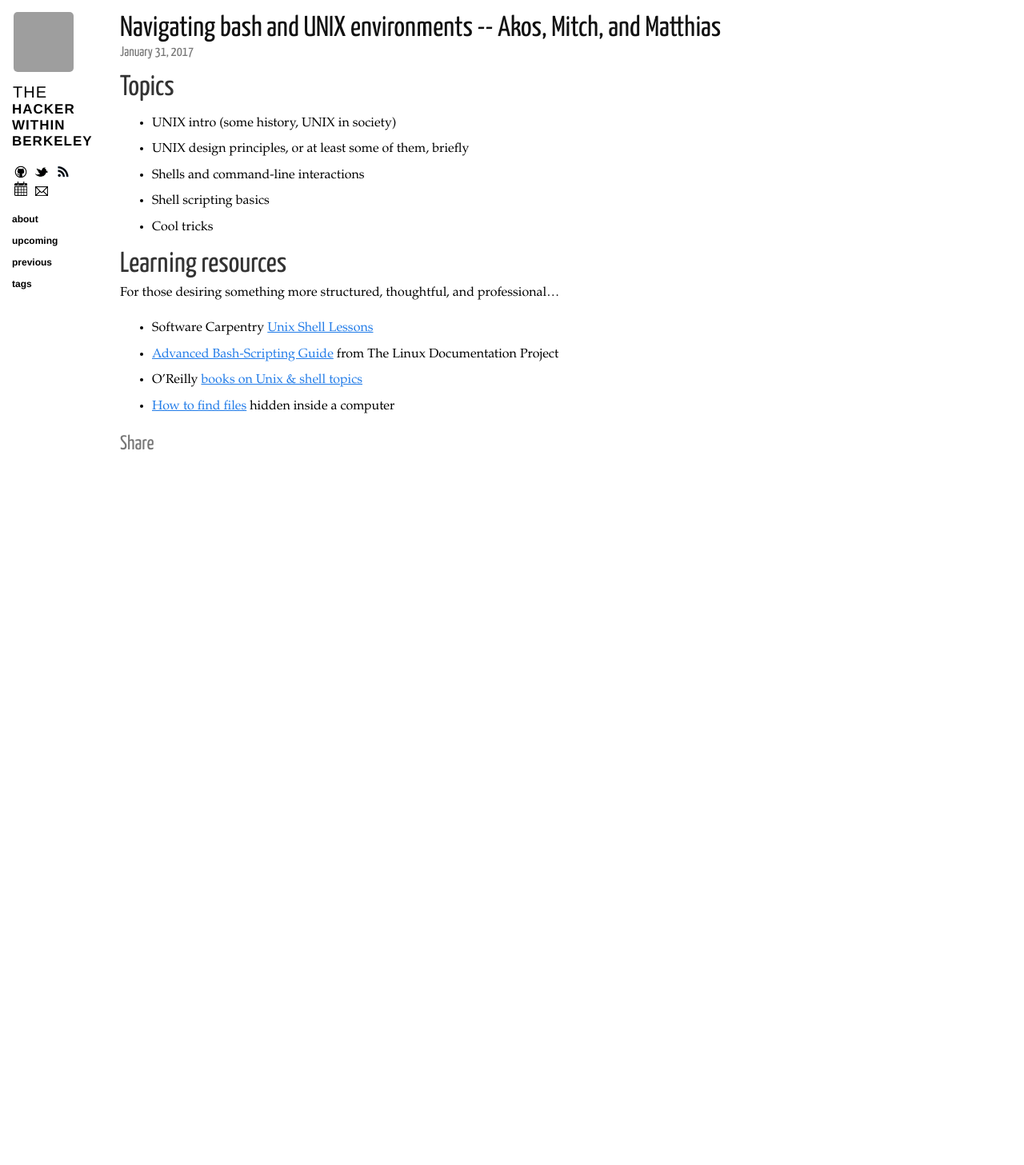
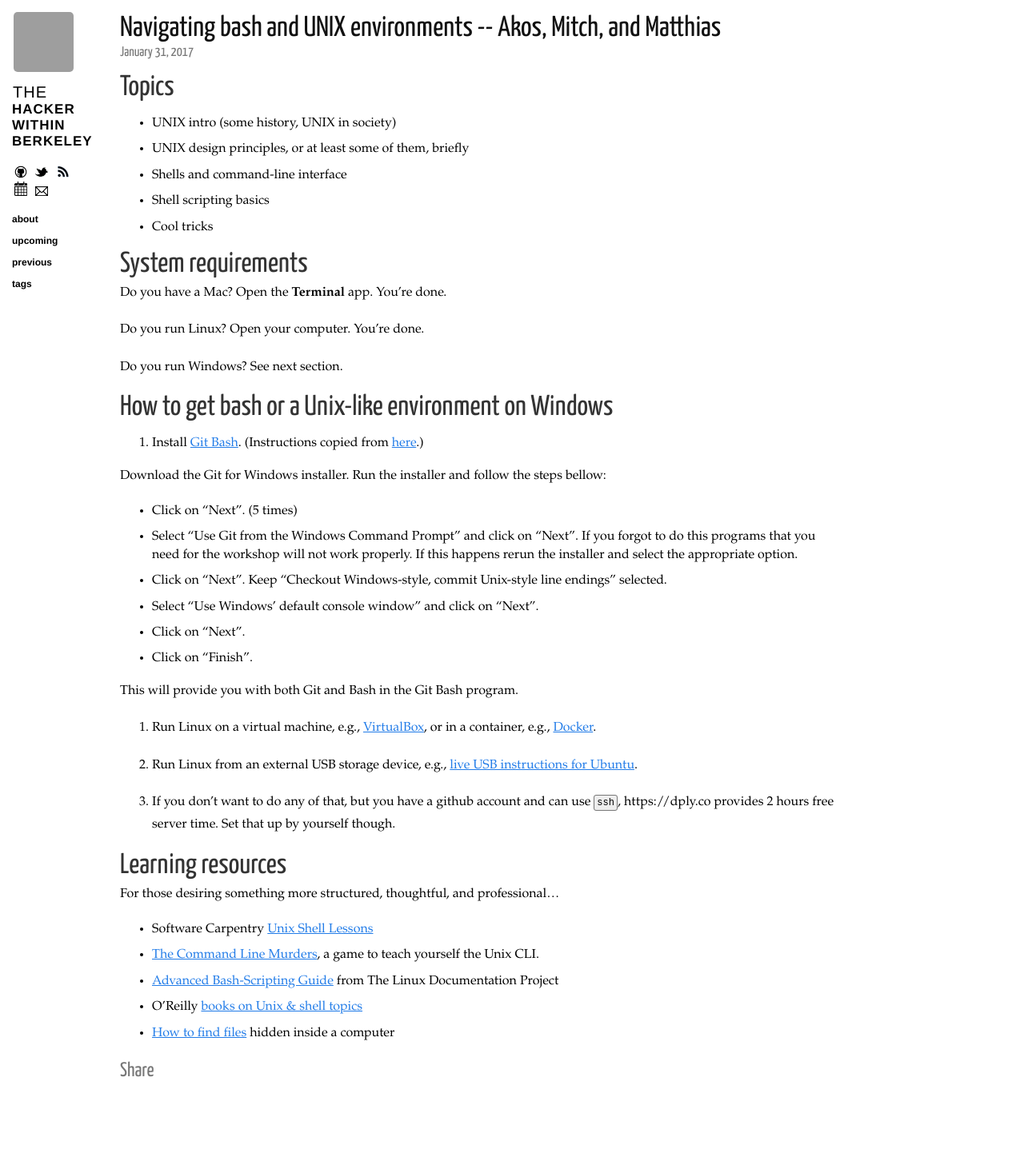
Before and after one commit to thehackerwithin/berkeley, a Jekyll site: the page built from docs/_posts/2017-01-31-bash-unix-env.md, in a window 1280 px wide. Shown: the whole page at 80% size. Built offline with Jekyll 4.4.1, drawn with Linux system fonts in a browser that asks for light colours; nearby versions of some CDN libraries; before the commit the page ends 900 px from its top, so only the background shows below that; grey boxes are pictures that could not be loaded.

Commit message:
Add Win install instructions & link to CL murders

```diff
--- a/docs/_posts/2017-01-31-bash-unix-env.md
+++ b/docs/_posts/2017-01-31-bash-unix-env.md
@@ -10,9 +10,39 @@ tags: meeting <+ tags +>
 
 - UNIX intro (some history, UNIX in society)
 - UNIX design principles, or at least some of them, briefly
-- Shells and command-line interactions
+- Shells and command-line interface
 - Shell scripting basics
 - Cool tricks
+
+
+# System requirements
+
+Do you have a Mac? Open the **Terminal** app. You're done.
+
+Do you run Linux? Open your computer. You're done.
+
+Do you run Windows? See next section.
+
+# How to get bash or a Unix-like environment on Windows
+
+1. Install [Git Bash](https://git-for-windows.github.io). (Instructions copied from [here](https://github.com/dlab-berkeley/programming-fundamentals).)
+
+  Download the Git for Windows installer. Run the installer and follow the steps bellow:
+
+  * Click on "Next". (5 times)
+  * Select "Use Git from the Windows Command Prompt" and click on "Next". If you forgot to do this programs that you need for the workshop will not work properly. If this happens rerun the installer and select the appropriate option.
+  * Click on "Next". Keep "Checkout Windows-style, commit Unix-style line endings" selected.
+  * Select "Use Windows' default console window" and click on "Next".
+  * Click on "Next".
+  * Click on "Finish".
+
+  This will provide you with both Git and Bash in the Git Bash program.
+
+2. Run Linux on a virtual machine, e.g., [VirtualBox](https://www.virtualbox.org/), or in a container, e.g., [Docker](https://docs.docker.com/engine/getstarted/step_one/).
+
+3. Run Linux from an external USB storage device, e.g., [live USB instructions for Ubuntu](https://www.ubuntu.com/download/desktop/create-a-usb-stick-on-windows).
+
+4. If you don't want to do any of that, but you have a github account and can use `ssh`, https://dply.co provides 2 hours free server time. Set that up by yourself though.
 
 
 # Learning resources
@@ -20,6 +50,7 @@ tags: meeting <+ tags +>
 For those desiring something more structured, thoughtful, and professional...
 
 - Software Carpentry [Unix Shell Lessons](http://swcarpentry.github.io/shell-novice/)
+- [The Command Line Murders](https://github.com/veltman/clmystery), a game to teach yourself the Unix CLI.
 - [Advanced Bash-Scripting Guide](http://www.thehackerwithin.org/berkeley/upcoming.html) from The Linux Documentation Project
 - O'Reilly [books on Unix & shell topics](https://ssearch.oreilly.com/?q=unix+shell)
 - [How to find files](http://i.imgur.com/XUhbf2D.gif) hidden inside a computer
```
